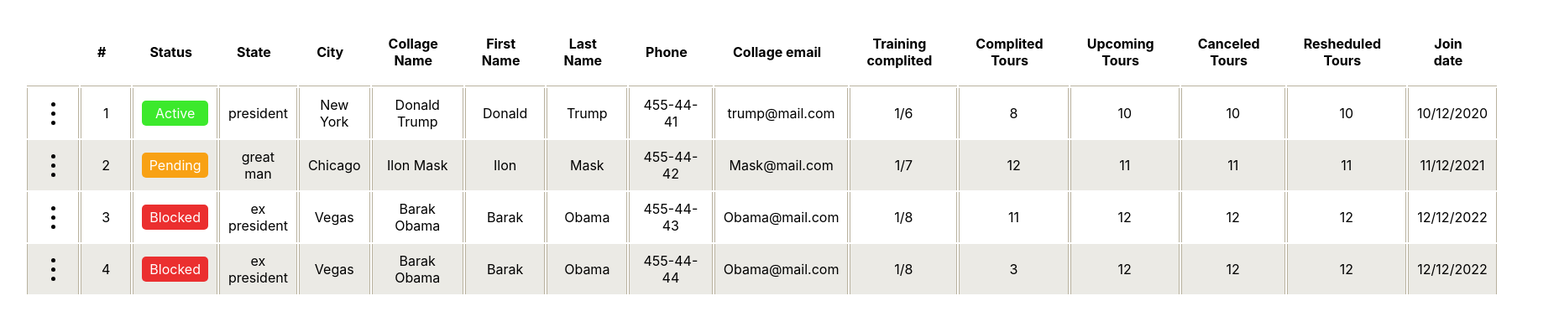
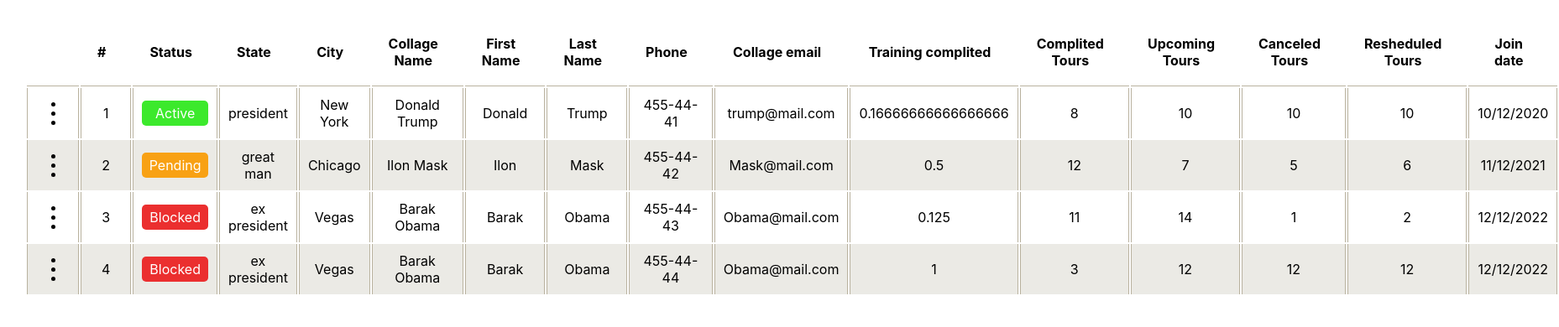
Before and after one commit to AndreyKornyusko/Table-luk, a React (Create React App) app in the folder my-app/: page / in a window 1280 px wide. Shown: the top 390 px of the page at 84% size, 1857 px wide, since content can reach past the window. Built offline with nearby package versions, Linux system fonts and the light colour scheme.

Commit message:
added text fields sort logic

```diff
--- a/my-app/src/Componets/Table/TableContainer/TableContainer.tsx
+++ b/my-app/src/Componets/Table/TableContainer/TableContainer.tsx
@@ -4,20 +4,20 @@ import Table from '../Table/Table';
 
 const items = [
   {
-    id: 101, status: "Active", state: "president", city: "New York", collageName: "Donald Trump", firstName: "Donald", lastName: "Trump", phone: "455-44-41", collageEmail: "trump@mail.com", trainingComplited: "1/6",
-    complitedTours: 8, upcomingTours: "10", canceledTours: "10", resheduledTours: "10", joinDate: "10/12/2020"
+    id: 101, status: "Active", state: "president", city: "New York", collageName: "Donald Trump", firstName: "Donald", lastName: "Trump", phone: "455-44-41", collageEmail: "trump@mail.com", trainingComplited: 1 / 6,
+    complitedTours: 8, upcomingTours: 10, canceledTours: 10, resheduledTours: 10, joinDate: "10/12/2020"
   },
   {
-    id: 102, status: "Pending", state: "great man", city: "Chicago", collageName: "Ilon Mask", firstName: "Ilon", lastName: "Mask", phone: "455-44-42", collageEmail: "Mask@mail.com", trainingComplited: "1/7",
-    complitedTours: 12, upcomingTours: "11", canceledTours: "11", resheduledTours: "11", joinDate: "11/12/2021"
+    id: 102, status: "Pending", state: "great man", city: "Chicago", collageName: "Ilon Mask", firstName: "Ilon", lastName: "Mask", phone: "455-44-42", collageEmail: "Mask@mail.com", trainingComplited: 1 / 2,
+    complitedTours: 12, upcomingTours: 7, canceledTours: 5, resheduledTours: 6, joinDate: "11/12/2021"
   },
   {
-    id: 103, status: "Blocked", state: "ex president", city: "Vegas", collageName: "Barak Obama", firstName: "Barak", lastName: "Obama", phone: "455-44-43", collageEmail: "Obama@mail.com", trainingComplited: "1/8",
-    complitedTours: 11, upcomingTours: "12", canceledTours: "12", resheduledTours: "12", joinDate: "12/12/2022"
+    id: 103, status: "Blocked", state: "ex president", city: "Vegas", collageName: "Barak Obama", firstName: "Barak", lastName: "Obama", phone: "455-44-43", collageEmail: "Obama@mail.com", trainingComplited: 1 / 8,
+    complitedTours: 11, upcomingTours: 14, canceledTours: 1, resheduledTours: 2, joinDate: "12/12/2022"
   },
   {
-    id: 104, status: "Blocked", state: "ex president", city: "Vegas", collageName: "Barak Obama", firstName: "Barak", lastName: "Obama", phone: "455-44-44", collageEmail: "Obama@mail.com", trainingComplited: "1/8",
-    complitedTours: 3, upcomingTours: "12", canceledTours: "12", resheduledTours: "12", joinDate: "12/12/2022"
+    id: 104, status: "Blocked", state: "ex president", city: "Vegas", collageName: "Barak Obama", firstName: "Barak", lastName: "Obama", phone: "455-44-44", collageEmail: "Obama@mail.com", trainingComplited: 1 / 1,
+    complitedTours: 3, upcomingTours: 12, canceledTours: 12, resheduledTours: 12, joinDate: "12/12/2022"
   },
 
 ]
@@ -26,7 +26,9 @@ export default function TableContainer() {
 
   const [stateItems, setState] = useState(items);
   const [rowStatus, setRowStatus] = useState({ id: 1000065465665661654611, status: "" });
-  const [sortType, setSortType] = useState('rowIndex');
+  const [sortNumberType, setSortNumberType] = useState('');
+  const [sortTextType, setSortTextType] = useState('');
+
 
   useEffect(() => {
     const indexedStateItems = stateItems.map((item, index) => {
@@ -37,20 +39,40 @@ export default function TableContainer() {
   }, []);
 
 
+  useEffect(() => {
+    console.log("sortTextType", sortTextType)
 
+    const sortArray = type => {
+      const sortProperty = type;
+      const sorted = [...stateItems].sort(function (a, b) {
+        const nameA = a.status;
+        const nameB = b.status;
+        if (nameA < nameB) {
+          return -1;
+        }
+        if (nameA > nameB) {
+          return 1;
+        }
+
+        return 0;
+      });
+      // const sorted = [...stateItems].sort((a, b) => b[sortProperty] - a[sortProperty]);
+      setState(sorted);
+    };
+
+    sortArray(sortTextType);
+  }, [sortTextType]);
 
 
   useEffect(() => {
-    console.log("sortType", sortType)
-
-       const sortArray = type => {
+    console.log("sortNumberType", sortNumberType)
+    const sortArray = type => {
       const sortProperty = type;
       const sorted = [...stateItems].sort((a, b) => b[sortProperty] - a[sortProperty]);
       setState(sorted);
     };
-
-    sortArray(sortType);
-  }, [sortType]);
+    sortArray(sortNumberType);
+  }, [sortNumberType]);
 
 
 
@@ -79,31 +101,22 @@ export default function TableContainer() {
   }
 
 
-  const handleHeadBtnClickNumberCol = (e) => {
-    if (e.target.dataset['id'] === "complitedTours") {
-      console.log('taget data-id', e.target.dataset['id'])
-
-      const itemsToSort = stateItems;
-      console.log("itemsToSort", itemsToSort)
+  // const handleHeadBtnClickNumberCol = (e) => {
+  //   if (e.target.dataset['id'] === "complitedTours") {
+  //     const itemsToSort = stateItems;
+  //     const compare = (a, b) => {
+  //       return a.complitedTours - b.complitedTours
+  //     }
+  //     const sortedItems = itemsToSort.sort(compare);
+  //     console.log("sortedItems", sortedItems)
+  //     setState(sortedItems)
+  //   }
+  // }
 
 
-      const compare = (a, b) => {
-
-        return a.complitedTours - b.complitedTours
-      }
-      const sortedItems = itemsToSort.sort(compare);
-      console.log("sortedItems", sortedItems)
-      // const itemsAfterSort = sortedItems.reverse()
-      // console.log("itemsAfterSort", itemsAfterSort)
-      setState(sortedItems)
-
-    }
-  }
-
-
-  const handleHeadBtnClickTextCol = (e) => {
-    console.log('taget data-id', e.target.dataset['id'])
-  }
+  // const handleHeadBtnClickTextCol = (e) => {
+  //   console.log('taget data-id', e.target.dataset['id'])
+  // }
 
   const handleHeadBtnClickDateCol = (e) => {
     console.log('taget data-id', e.target.dataset['id'])
@@ -117,8 +130,8 @@ export default function TableContainer() {
       <Table
         items={stateItems}
         handleChooseBtnClick={handleChooseBtnClick}
-        handleHeadBtnClickNumberCol={(e) => setSortType(e.target.dataset['id'])}
-        handleHeadBtnClickTextCol={handleHeadBtnClickTextCol}
+        handleHeadBtnClickNumberCol={(e) => setSortNumberType(e.target.dataset['id'])}
+        handleHeadBtnClickTextCol={(e) => setSortTextType(e.target.dataset['id'])}
         handleHeadBtnClickDateCol={handleHeadBtnClickDateCol}
 
       />
```
Also changed, not shown: 1 other file (tests, documents, lock files or other folders).
